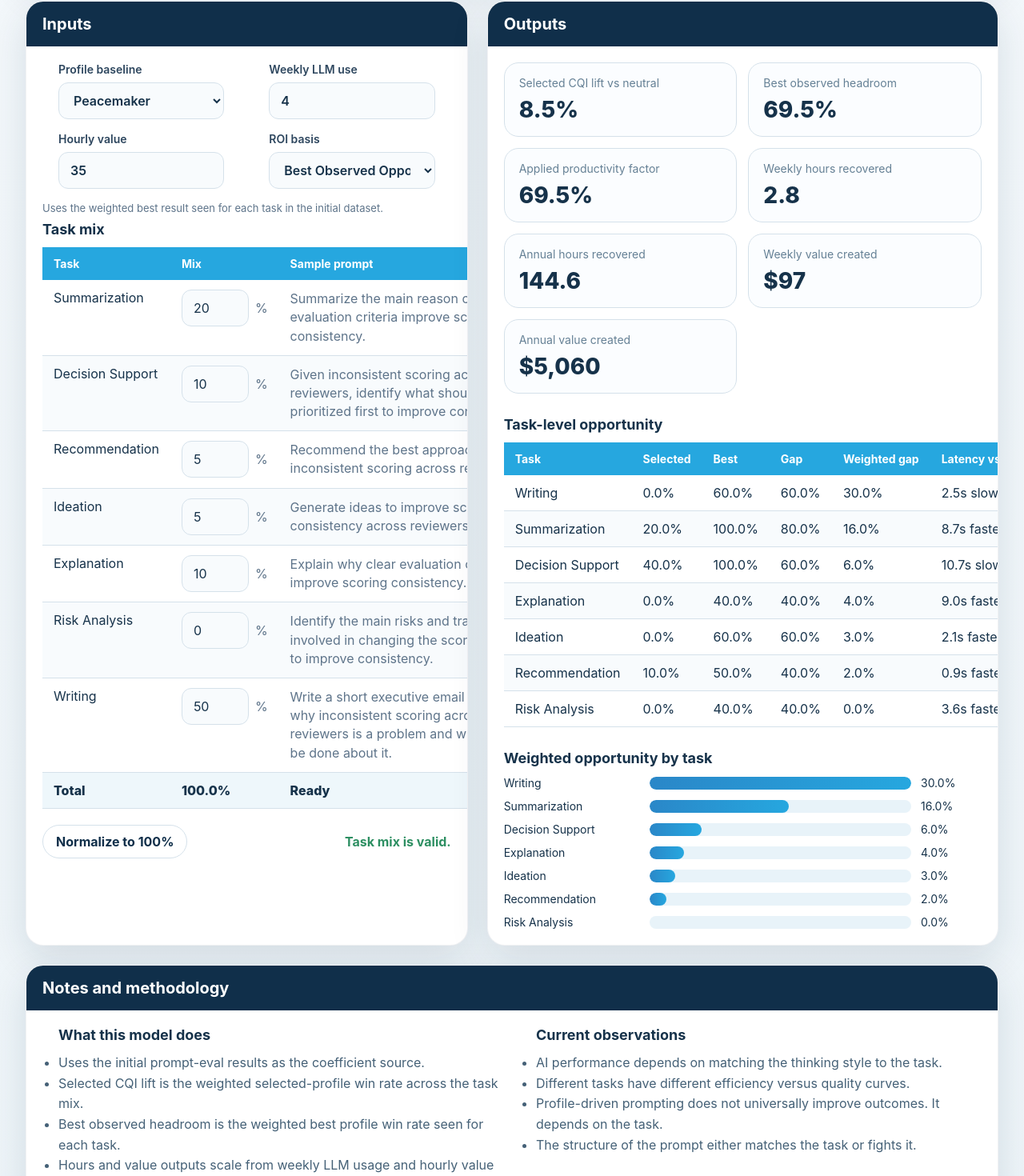
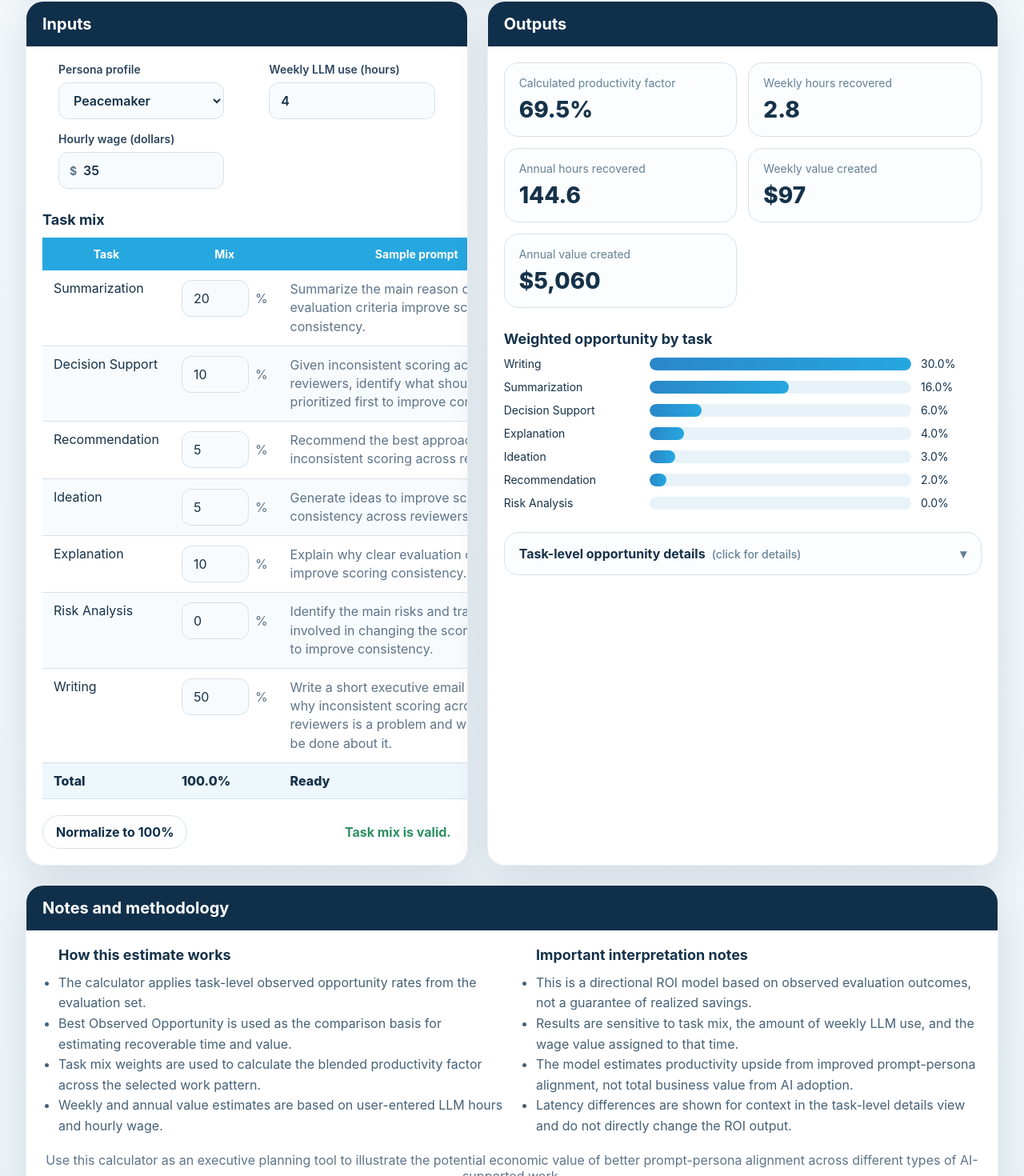
Before and after one commit to gtmnow/hermanscience-prompt-cqi-roi-calculator, a React (Vite) app: page / in a window 1280 px wide. Shown: the part 416-1886 px from the top of the page at 80% size. Built offline with nearby package versions, Linux system fonts and the light colour scheme.

Commit message:
UI updates

```diff
--- a/src/App.tsx
+++ b/src/App.tsx
@@ -10,9 +10,8 @@ import { calculateRoi } from './utils/calculator';
 const initialInputs: Inputs = {
   profileKey: 'peacemaker',
   weeklyLlmHours: 4,
-  hourlyValue: 35,
-  roiBasis: 'best_observed_opportunity',
-  taskMix: defaultTaskMix,
+  hourlyWage: 35,
+  taskMix: { ...defaultTaskMix },
 };
 
 function getUiScale(): number {
--- a/src/components/InputsPanel.tsx
+++ b/src/components/InputsPanel.tsx
@@ -1,5 +1,5 @@
 import { profiles, tasks } from '../data/evalData';
-import type { Inputs, RoiBasis, TaskKey } from '../types';
+import type { Inputs, TaskKey } from '../types';
 import { formatPercent } from '../utils/calculator';
 
 interface InputsPanelProps {
@@ -10,19 +10,6 @@ interface InputsPanelProps {
   onTaskMixChange: (task: TaskKey, value: number) => void;
   onNormalize: () => void;
 }
-
-const roiBasisOptions: { value: RoiBasis; label: string; help: string }[] = [
-  {
-    value: 'best_observed_opportunity',
-    label: 'Best Observed Opportunity',
-    help: 'Uses the weighted best result seen for each task in the initial dataset.',
-  },
-  {
-    value: 'selected_lift',
-    label: 'Selected CQI Lift vs Neutral',
-    help: 'Uses the weighted lift of the currently selected profile vs the neutral baseline.',
-  },
-];
 
 export function InputsPanel({
   inputs,
@@ -38,7 +25,7 @@ export function InputsPanel({
 
       <div className="input-grid">
         <label>
-          <span>Profile baseline</span>
+          <span>Persona profile</span>
           <select
             value={inputs.profileKey}
             onChange={(event) => onInputChange('profileKey', event.target.value)}
@@ -52,7 +39,7 @@ export function InputsPanel({
         </label>
 
         <label>
-          <span>Weekly LLM use</span>
+          <span>Weekly LLM use (hours)</span>
           <input
             type="number"
             min="0"
@@ -63,35 +50,19 @@ export function InputsPanel({
         </label>
 
         <label>
-          <span>Hourly value</span>
-          <input
-            type="number"
-            min="0"
-            step="1"
-            value={inputs.hourlyValue}
-            onChange={(event) => onInputChange('hourlyValue', Number(event.target.value))}
-          />
+          <span>Hourly wage (dollars)</span>
+          <div className="currency-input-wrap">
+            <span className="currency-prefix">$</span>
+            <input
+              className="currency-input"
+              type="number"
+              min="0"
+              step="1"
+              value={inputs.hourlyWage}
+              onChange={(event) => onInputChange('hourlyWage', Number(event.target.value))}
+            />
+          </div>
         </label>
-
-        <label>
-          <span>ROI basis</span>
-          <select
-            value={inputs.roiBasis}
-            onChange={(event) => onInputChange('roiBasis', event.target.value as RoiBasis)}
-          >
-            {roiBasisOptions.map((option) => (
-              <option key={option.value} value={option.value}>
-                {option.label}
-              </option>
-            ))}
-          </select>
-        </label>
-      </div>
-
-      <div className="helper-text muted">
-        {
-          roiBasisOptions.find((option) => option.value === inputs.roiBasis)?.help
-        }
       </div>
 
       <div className="section-spacer" />
@@ -101,9 +72,9 @@ export function InputsPanel({
         <table className="task-table">
           <thead>
             <tr>
-              <th>Task</th>
-              <th>Mix</th>
-              <th>Sample prompt</th>
+              <th className="center-header">Task</th>
+              <th className="center-header">Mix</th>
+              <th className="center-header">Sample prompt</th>
             </tr>
           </thead>
           <tbody>
--- a/src/components/MethodologyPanel.tsx
+++ b/src/components/MethodologyPanel.tsx
@@ -1,32 +1,55 @@
-import { observations } from '../data/evalData';
-
 export function MethodologyPanel() {
   return (
     <section className="panel full-width">
       <div className="panel-header">Notes and methodology</div>
+
       <div className="notes-grid">
         <div>
-          <div className="subsection-title">What this model does</div>
+          <div className="subsection-title">How this estimate works</div>
           <ul className="notes-list">
-            <li>Uses the initial prompt-eval results as the coefficient source.</li>
-            <li>Selected CQI lift is the weighted selected-profile win rate across the task mix.</li>
-            <li>Best observed headroom is the weighted best profile win rate seen for each task.</li>
-            <li>Hours and value outputs scale from weekly LLM usage and hourly value assumptions.</li>
-            <li>Latency is shown as a directional reference only and is not part of the ROI math.</li>
+            <li>
+              The calculator applies task-level observed opportunity rates from the evaluation set.
+            </li>
+            <li>
+              Best Observed Opportunity is used as the comparison basis for estimating recoverable
+              time and value.
+            </li>
+            <li>
+              Task mix weights are used to calculate the blended productivity factor across the
+              selected work pattern.
+            </li>
+            <li>
+              Weekly and annual value estimates are based on user-entered LLM hours and hourly wage.
+            </li>
           </ul>
         </div>
+
         <div>
-          <div className="subsection-title">Current observations</div>
+          <div className="subsection-title">Important interpretation notes</div>
           <ul className="notes-list">
-            {observations.map((item) => (
-              <li key={item}>{item}</li>
-            ))}
+            <li>
+              This is a directional ROI model based on observed evaluation outcomes, not a guarantee
+              of realized savings.
+            </li>
+            <li>
+              Results are sensitive to task mix, the amount of weekly LLM use, and the wage value
+              assigned to that time.
+            </li>
+            <li>
+              The model estimates productivity upside from improved prompt-persona alignment, not
+              total business value from AI adoption.
+            </li>
+            <li>
+              Latency differences are shown for context in the task-level details view and do not
+              directly change the ROI output.
+            </li>
           </ul>
         </div>
       </div>
+
       <div className="footnote">
-        Prototype note: profile labels currently reflect the initial evaluation set. The app is ready
-        to swap in true CQI-labeled results when that dataset is available.
+        Use this calculator as an executive planning tool to illustrate the potential economic value
+        of better prompt-persona alignment across different types of AI-supported work.
       </div>
     </section>
   );
--- a/src/components/ResultsPanel.tsx
+++ b/src/components/ResultsPanel.tsx
@@ -14,55 +14,14 @@ export function ResultsPanel({ result }: ResultsPanelProps) {
       <div className="panel-header">Outputs</div>
 
       <div className="metric-grid">
-        <Metric label="Selected CQI lift vs neutral" value={formatPercent(result.selectedLift)} />
         <Metric
-          label="Best observed headroom"
-          value={formatPercent(result.bestObservedHeadroom)}
-        />
-        <Metric
-          label="Applied productivity factor"
-          value={formatPercent(result.appliedProductivityFactor)}
+          label="Calculated productivity factor"
+          value={formatPercent(result.calculatedProductivityFactor)}
         />
         <Metric label="Weekly hours recovered" value={formatHours(result.weeklyHoursRecovered)} />
         <Metric label="Annual hours recovered" value={formatHours(result.annualHoursRecovered)} />
         <Metric label="Weekly value created" value={formatCurrency(result.weeklyValueCreated)} />
         <Metric label="Annual value created" value={formatCurrency(result.annualValueCreated)} />
-      </div>
-
-      <div className="section-spacer" />
-
-      <div className="subsection-title">Task-level opportunity</div>
-      <div className="task-table-wrap">
-        <table className="task-table compact">
-          <thead>
-            <tr>
-              <th>Task</th>
-              <th>Selected</th>
-              <th>Best</th>
-              <th>Gap</th>
-              <th>Weighted gap</th>
-              <th>Latency vs neutral</th>
-            </tr>
-          </thead>
-          <tbody>
-            {sortedRows.map((row) => {
-              const delta = row.selectedLatency - row.neutralLatency;
-              const fasterOrSlower = delta <= 0 ? 'faster' : 'slower';
-              return (
-                <tr key={row.task}>
-                  <td>{row.taskLabel}</td>
-                  <td>{formatPercent(row.selectedRate)}</td>
-                  <td>{formatPercent(row.bestRate)}</td>
-                  <td>{formatPercent(row.gap)}</td>
-                  <td>{formatPercent(row.weightedGap)}</td>
-                  <td>
-                    {Math.abs(delta).toFixed(1)}s {fasterOrSlower}
-                  </td>
-                </tr>
-              );
-            })}
-          </tbody>
-        </table>
       </div>
 
       <div className="section-spacer" />
@@ -82,6 +41,52 @@ export function ResultsPanel({ result }: ResultsPanelProps) {
           </div>
         ))}
       </div>
+
+      <div className="section-spacer" />
+
+      <details className="details-panel">
+        <summary className="details-summary">
+          <span>Task-level opportunity details</span>
+          <span className="details-summary-note">(click for details)</span>
+          <span className="details-chevron" aria-hidden="true">
+            ▾
+          </span>
+        </summary>
+
+        <div className="task-table-wrap details-content">
+          <table className="task-table compact">
+            <thead>
+              <tr>
+                <th>Task</th>
+                <th>Selected</th>
+                <th>Best</th>
+                <th>Gap</th>
+                <th>Weighted gap</th>
+                <th>Latency vs neutral</th>
+              </tr>
+            </thead>
+            <tbody>
+              {sortedRows.map((row) => {
+                const delta = row.selectedLatency - row.neutralLatency;
+                const fasterOrSlower = delta <= 0 ? 'faster' : 'slower';
+
+                return (
+                  <tr key={row.task}>
+                    <td>{row.taskLabel}</td>
+                    <td>{formatPercent(row.selectedRate)}</td>
+                    <td>{formatPercent(row.bestRate)}</td>
+                    <td>{formatPercent(row.gap)}</td>
+                    <td>{formatPercent(row.weightedGap)}</td>
+                    <td>
+                      {Math.abs(delta).toFixed(1)}s {fasterOrSlower}
+                    </td>
+                  </tr>
+                );
+              })}
+            </tbody>
+          </table>
+        </div>
+      </details>
     </section>
   );
 }
--- a/src/index.css
+++ b/src/index.css
@@ -169,6 +169,25 @@ select {
   color: var(--ink);
 }
 
+.currency-input-wrap {
+  position: relative;
+  display: flex;
+  align-items: center;
+}
+
+.currency-prefix {
+  position: absolute;
+  left: 14px;
+  color: #5e748a;
+  font-weight: 700;
+  pointer-events: none;
+}
+
+.currency-input {
+  width: 100%;
+  padding-left: 30px;
+}
+
 .helper-text {
   font-size: 13px;
   margin-top: -4px;
@@ -206,6 +225,10 @@ select {
   text-align: left;
   padding: 12px 14px;
   font-size: 14px;
+}
+
+.task-table thead th.center-header {
+  text-align: center;
 }
 
 .task-table td,
@@ -333,6 +356,52 @@ select {
   background: linear-gradient(90deg, #2a87c8 0%, var(--cyan) 100%);
 }
 
+.details-panel {
+  margin: 0 20px 20px;
+  border: 1px solid var(--line);
+  border-radius: 18px;
+  background: #fbfdff;
+  overflow: hidden;
+}
+
+.details-summary {
+  list-style: none;
+  display: flex;
+  align-items: center;
+  gap: 8px;
+  padding: 16px 18px;
+  font-size: 16px;
+  font-weight: 700;
+  color: var(--ink);
+  cursor: pointer;
+}
+
+.details-summary::-webkit-details-marker {
+  display: none;
+}
+
+.details-summary-note {
+  font-size: 14px;
+  font-weight: 500;
+  color: #658095;
+}
+
+.details-chevron {
+  margin-left: auto;
+  font-size: 16px;
+  color: #658095;
+  transition: transform 0.2s ease;
+}
+
+.details-panel[open] .details-chevron {
+  transform: rotate(180deg);
+}
+
+.details-content {
+  padding-top: 0;
+  padding-bottom: 0;
+}
+
 .notes-grid {
   display: grid;
   grid-template-columns: repeat(2, minmax(0, 1fr));
@@ -349,6 +418,7 @@ select {
 .footnote {
   padding-bottom: 20px;
   color: #5e748a;
+  text-align: center;
 }
 
 @media (max-width: 1100px) {
@@ -397,4 +467,12 @@ select {
     flex-direction: column;
     align-items: flex-start;
   }
+
+  .details-panel {
+    margin-inline: 16px;
+  }
+
+  .details-summary {
+    flex-wrap: wrap;
+  }
 }
--- a/src/utils/calculator.ts
+++ b/src/utils/calculator.ts
@@ -29,21 +29,19 @@ export function calculateRoi(inputs: Inputs): CalculatorResult {
     };
   });
 
-  const selectedLift = taskRows.reduce((sum, row) => sum + row.selectedRate * row.mix, 0);
-  const bestObservedHeadroom = taskRows.reduce((sum, row) => sum + row.bestRate * row.mix, 0);
-  const appliedProductivityFactor =
-    inputs.roiBasis === 'selected_lift' ? selectedLift : bestObservedHeadroom;
-  const weeklyHoursRecovered = inputs.weeklyLlmHours * appliedProductivityFactor;
+  const calculatedProductivityFactor = taskRows.reduce(
+    (sum, row) => sum + row.bestRate * row.mix,
+    0,
+  );
+  const weeklyHoursRecovered = inputs.weeklyLlmHours * calculatedProductivityFactor;
   const annualHoursRecovered = weeklyHoursRecovered * 52;
-  const weeklyValueCreated = weeklyHoursRecovered * inputs.hourlyValue;
+  const weeklyValueCreated = weeklyHoursRecovered * inputs.hourlyWage;
   const annualValueCreated = weeklyValueCreated * 52;
   const mixTotal = taskRows.reduce((sum, row) => sum + row.mix, 0);
   const isMixValid = Math.abs(mixTotal - 1) < 0.00001;
 
   return {
-    selectedLift,
-    bestObservedHeadroom,
-    appliedProductivityFactor,
+    calculatedProductivityFactor,
     weeklyHoursRecovered,
     annualHoursRecovered,
     weeklyValueCreated,
```
Also changed, not shown: src/types.ts (+3 -13 lines).
